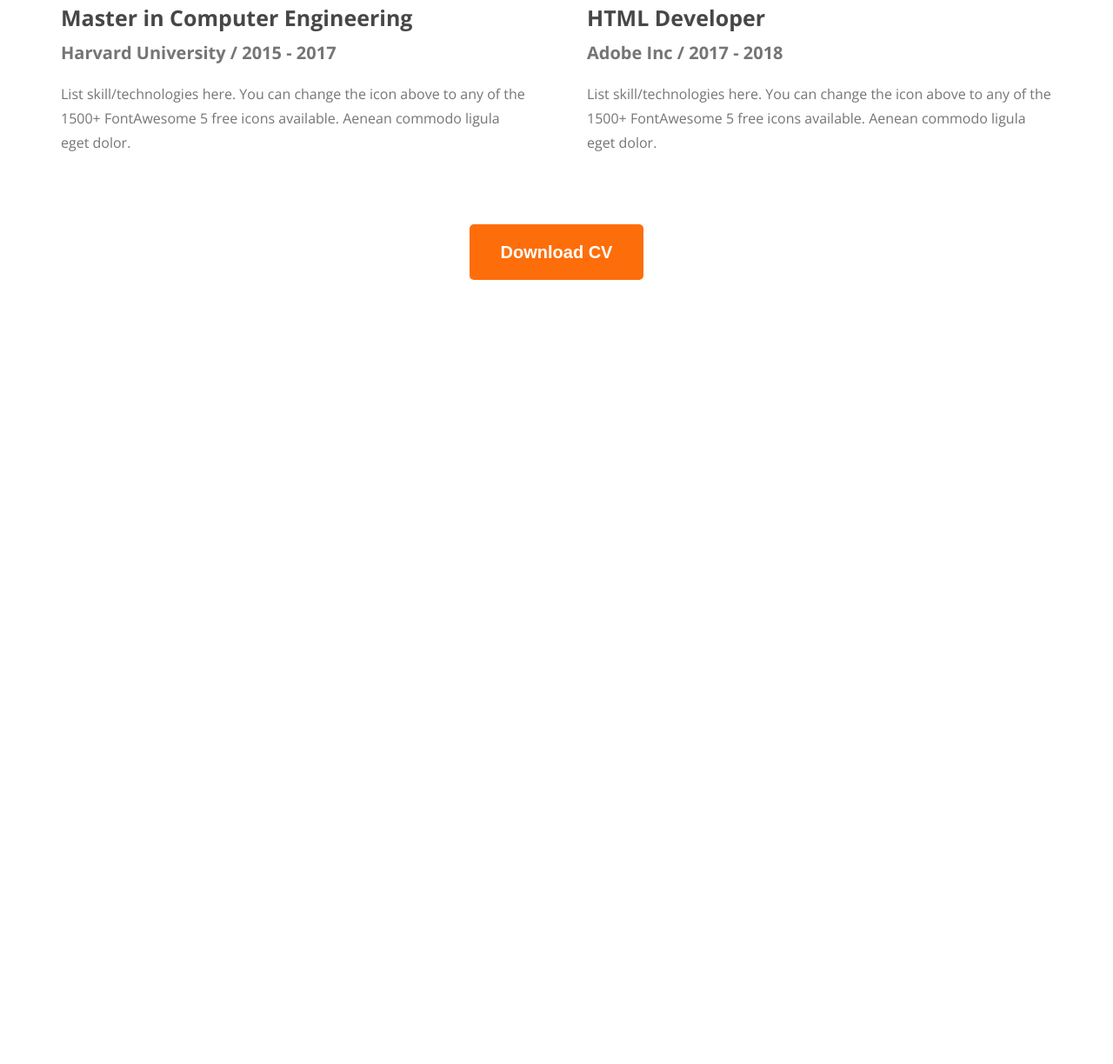
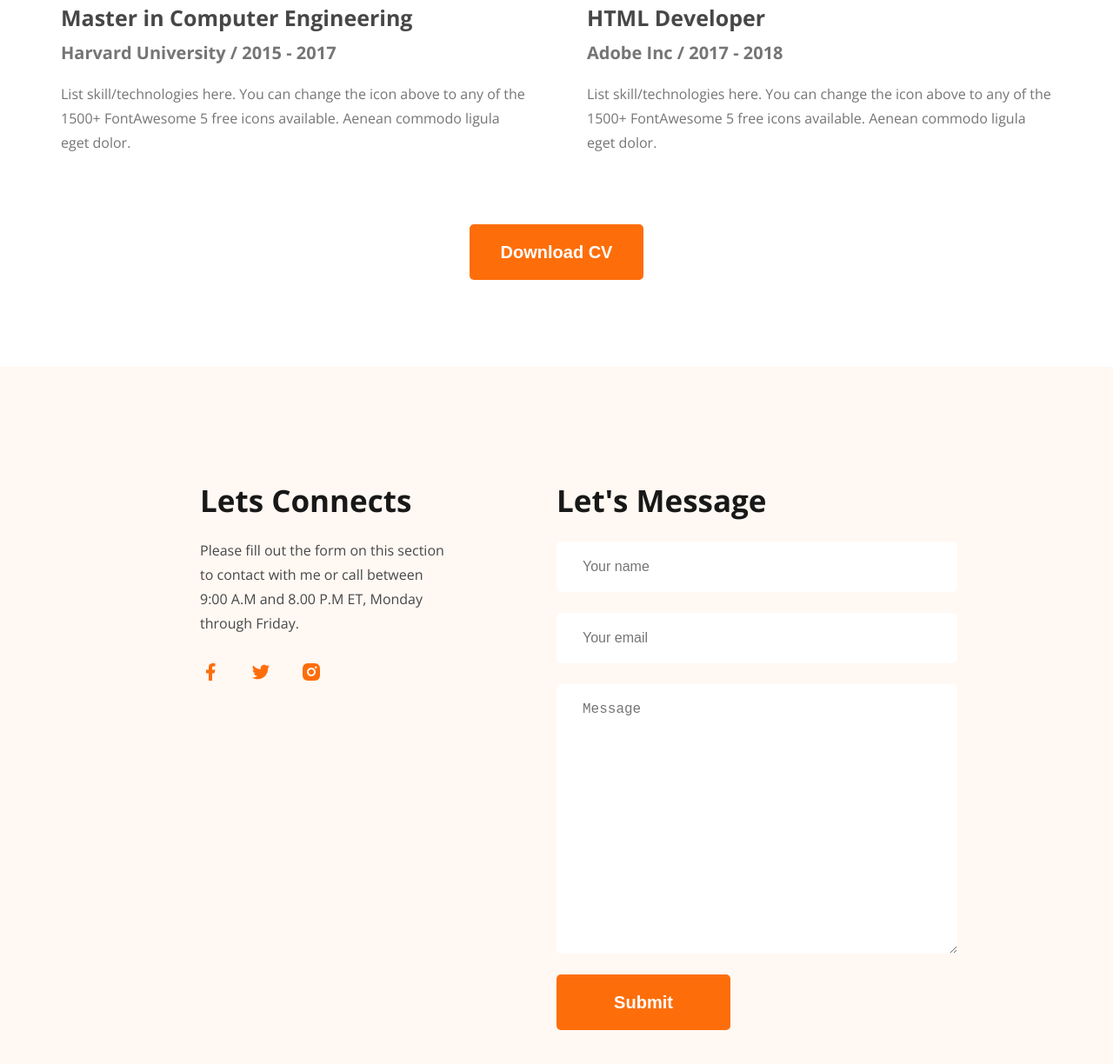
Before and after one commit to Jahid1987/web-developer-portfolio, a plain HTML site: page index.html in a window 1280 px wide. Shown: the part 2945-4169 px from the top of the page at 87% size. Before the commit the page ends 3267 px from the top, so only its background shows below. Drawn offline with nearby package versions, Linux system fonts and the light colour scheme.

Commit message:
footer added completely

```diff
--- a/index.html
+++ b/index.html
@@ -148,7 +148,24 @@
         </section>
     </main>
     <footer>
-
+        <section class="footer-column">
+            <h3 class="footer-title">Lets Connects</h3>
+            <p class="footer-description">Please fill out the form on this section to contact with me or call between 9:00 A.M and 8.00 P.M ET, Monday through Friday.</p>
+            <div class="social-links">
+                <a href=""><img src="images/icons/facebook.png" alt="facebook"></a>
+                <a href=""><img src="images/icons/twitter.png" alt="twitter"></a>
+                <a href=""><img src="images/icons/insta.png" alt="insta"></a>
+            </div>
+        </section>
+        <section class="footer-column">
+            <h3 class="footer-title">Let's Message</h3>
+            <form class="contact-form">
+                <input type="text" name="" id="" placeholder="Your name">
+                <input type="email" name="" id="" placeholder="Your email">
+                <textarea name="" id="" cols="30" rows="10">Message</textarea>
+                <input class="btn-primary" type="submit" value="Submit">
+            </form>
+        </section>
     </footer>
 </body>
 </html>
--- a/styles/portfolio.css
+++ b/styles/portfolio.css
@@ -203,3 +203,50 @@ main section{
     text-align: center;
     margin-top: 50px;
 }
+
+/* Footer section */
+footer{
+    background: #FFF8F3;
+    padding: 130px 230px;
+    display: flex;
+    gap: 120px;
+    margin-top: 100px;
+}
+.footer-column{
+    width: 50%;
+}
+.footer-title{
+    color:#181818;
+    text-align: left;
+    font-size: 35px;
+}
+.footer-description{
+    color:#474747;
+    font-size: 16px;
+    line-height: 28px;
+    max-width: 562px;
+    margin-top: 20px;
+}
+.social-links a{
+    width: 24px;
+    height: 24px;
+    display: inline-block;
+    margin: 30px 30px 0 0;
+}
+.contact-form{
+    margin-top: 5px;
+}
+.contact-form input[type="text"],
+.contact-form input[type="email"],
+textarea{
+    display: block;
+    margin: 24px 0;
+    width: 461px;
+    padding: 15px 30px;
+    color: #757575;
+    line-height: 28px;
+    font-size: 16px;
+    border: 0;
+    border-radius: 5px;
+    background: #fff;
+}
```
